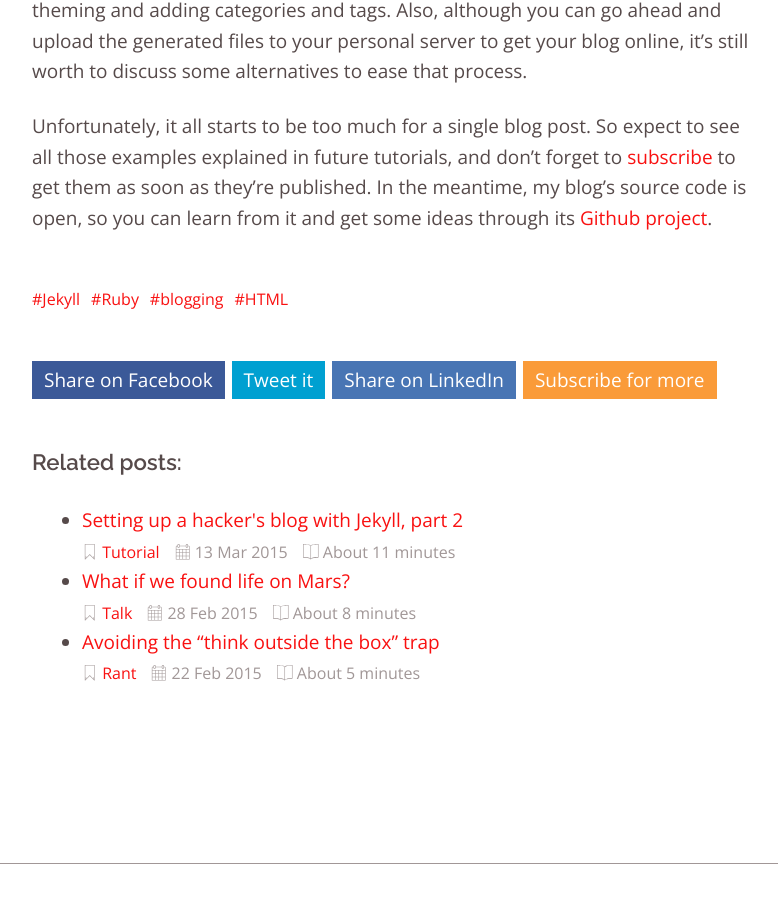
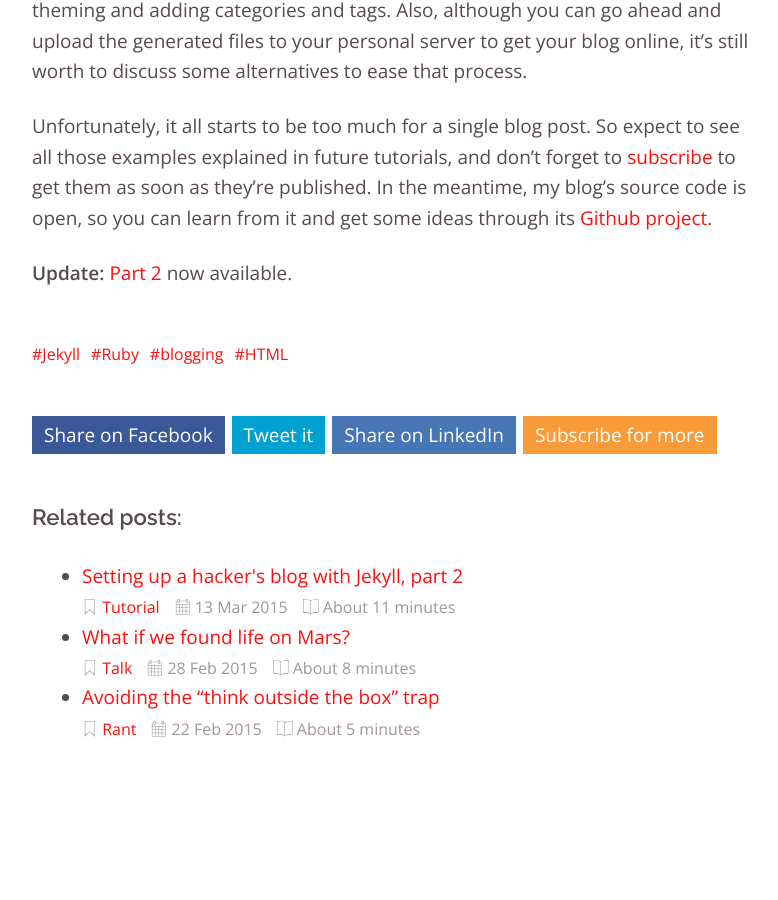
Before and after one commit to rplopes/ricardolopes.net, a Jekyll site: the page built from _posts/2015-02-01-setting-up-a-hackers-blog-with-jekyll.md, in a window 1280 px wide and 900 px high, scrolled down 7436 px. Shown: the whole window, without its empty margins (243-1021 px from the left). Built offline with Jekyll 4.4.1, drawn with Linux system fonts in a browser that asks for light colours; comment, search, counter and statistics services are not loaded.

Commit message:
Update first Jekyll post to include link to part 2

```diff
--- a/_posts/2015-02-01-setting-up-a-hackers-blog-with-jekyll.md
+++ b/_posts/2015-02-01-setting-up-a-hackers-blog-with-jekyll.md
@@ -202,3 +202,5 @@ _index.html
 However, there's a lot more hacking that can be done. Some examples are building an RSS feed, paginating the index page, getting better URLs, better theming and adding categories and tags. Also, although you can go ahead and upload the generated files to your personal server to get your blog online, it's still worth to discuss some alternatives to ease that process.
 
 Unfortunately, it all starts to be too much for a single blog post. So expect to see all those examples explained in future tutorials, and don't forget to [subscribe]({{ site.feed }}) to get them as soon as they're published. In the meantime, my blog's source code is open, so you can learn from it and get some ideas through its [Github project]({{ site.code_repo }}).
+
+**Update:** [Part 2]({% post_url 2015-03-13-setting-up-a-hackers-blog-with-jekyll-part-2 %}) now available.
```
Also changed, not shown: 9 other files.
